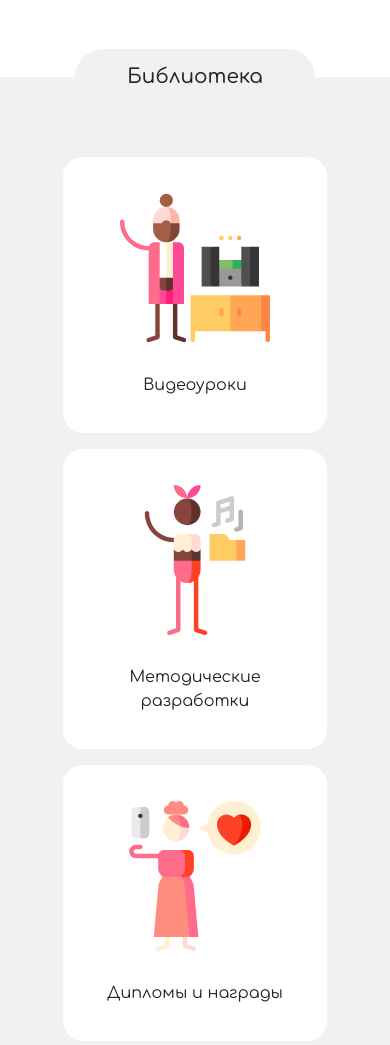
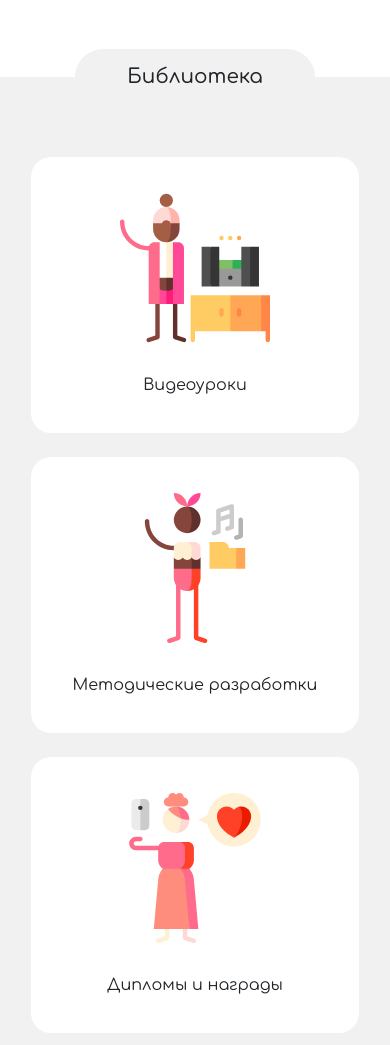
Before and after one commit to GribovskiiProjects/sedlak-home-site, a plain HTML site: page index.html in a window 390 px wide. Shown: the part 695-1740 px from the top of the page. Drawn offline with nearby package versions, Linux system fonts and the light colour scheme.

Commit message:
some padding adjustments

```diff
--- a/index.html
+++ b/index.html
@@ -38,7 +38,7 @@
           </h3>
         </div>
       </div>
-      <div id="library" class="content-section px-5"></div>
+      <div id="library" class="content-section"></div>
     </div>
     <div class="container-fluid block">
       <div class="block-caption-container">
@@ -48,7 +48,7 @@
           </h5>
         </div>
       </div>
-      <div class="content-section px-5">
+      <div class="content-section px-4 px-md-5">
         <div class="row feature-row flex-column flex-md-row">
           <div class="col-12 col-md-3 px-4 mb-4 mb-md-0">
             <div class="feature">
@@ -82,9 +82,9 @@
           </h5>
         </div>
       </div>
-      <div id="library" class="content-section px-5">
+      <div id="library" class="content-section px-3 px-md-5">
         <div class="row">
-          <div class="col-md-3 col-12 mb-3 mb-md-0">
+          <div class="col-md-3 col-12 mb-4 mb-md-0">
             <div class="card hoverable-card py-3" href="/videos.html">
               <div class="card-body text-center" >
                 <img src="/images/2865247.svg" style="margin-bottom: 30px;" height="150px" width="150px" class="card-img-top" alt="Фото">
@@ -92,7 +92,7 @@
               </div>
             </div>
           </div>
-          <div class="col-md-3 col-12 mb-3 mb-md-0">
+          <div class="col-md-3 col-12 mb-4 mb-md-0">
             <div class="card hoverable-card py-3" href="/development.html">
               <div class="card-body text-center">
                 <img src="/images/2865273.svg" style="margin-bottom: 30px;" height="150px" width="150px" class="card-img-top" alt="Фото">
@@ -100,7 +100,7 @@
               </div>
             </div>
           </div>
-          <div class="col-md-3 col-12 mb-3 mb-md-0">
+          <div class="col-md-3 col-12 mb-4 mb-md-0">
             <div class="card hoverable-card py-3" href="/diploms.html">
               <div class="card-body text-center">
                 <img src="/images/2865278.svg" style="margin-bottom: 30px;" height="150px" width="150px" class="card-img-top" alt="Фото">
```
